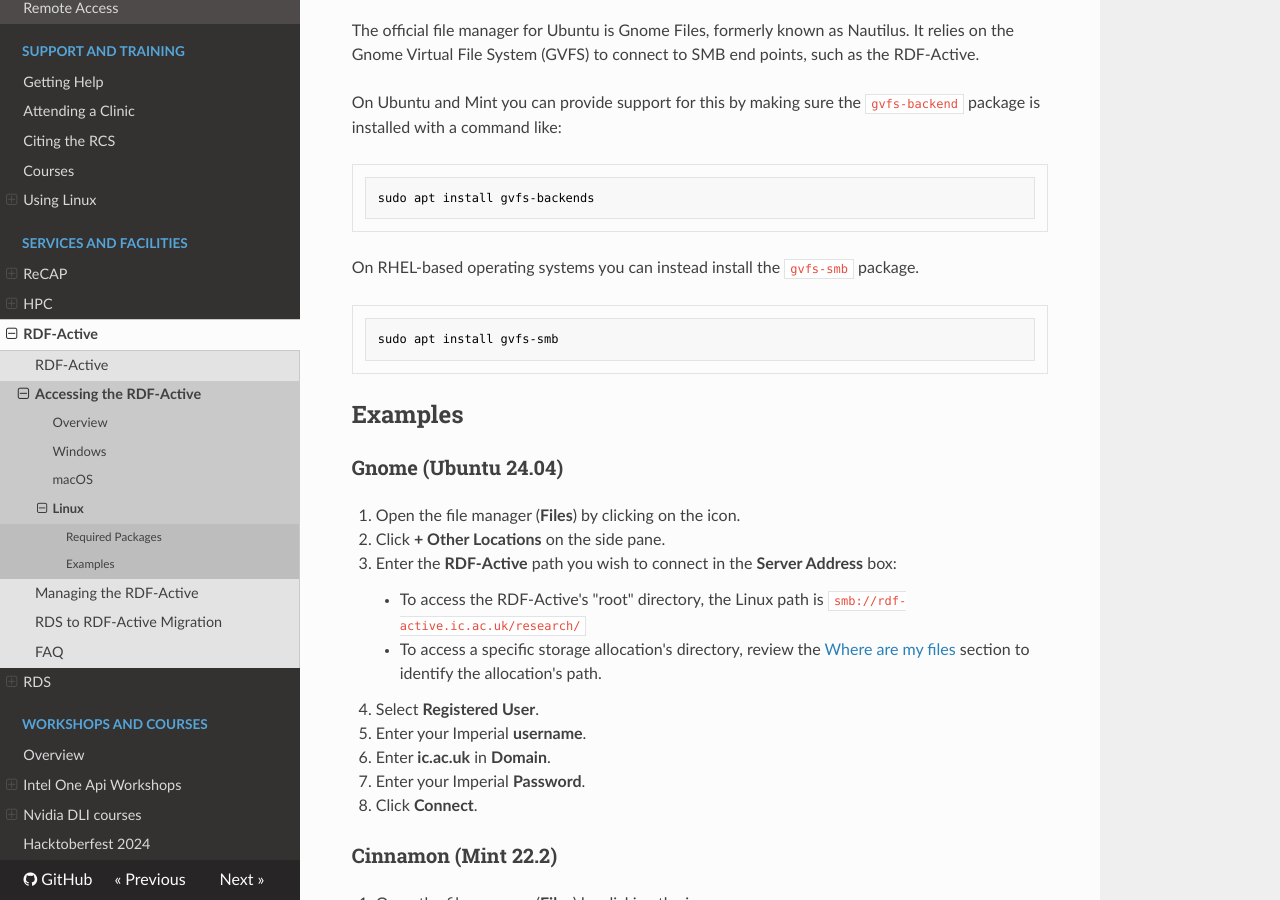
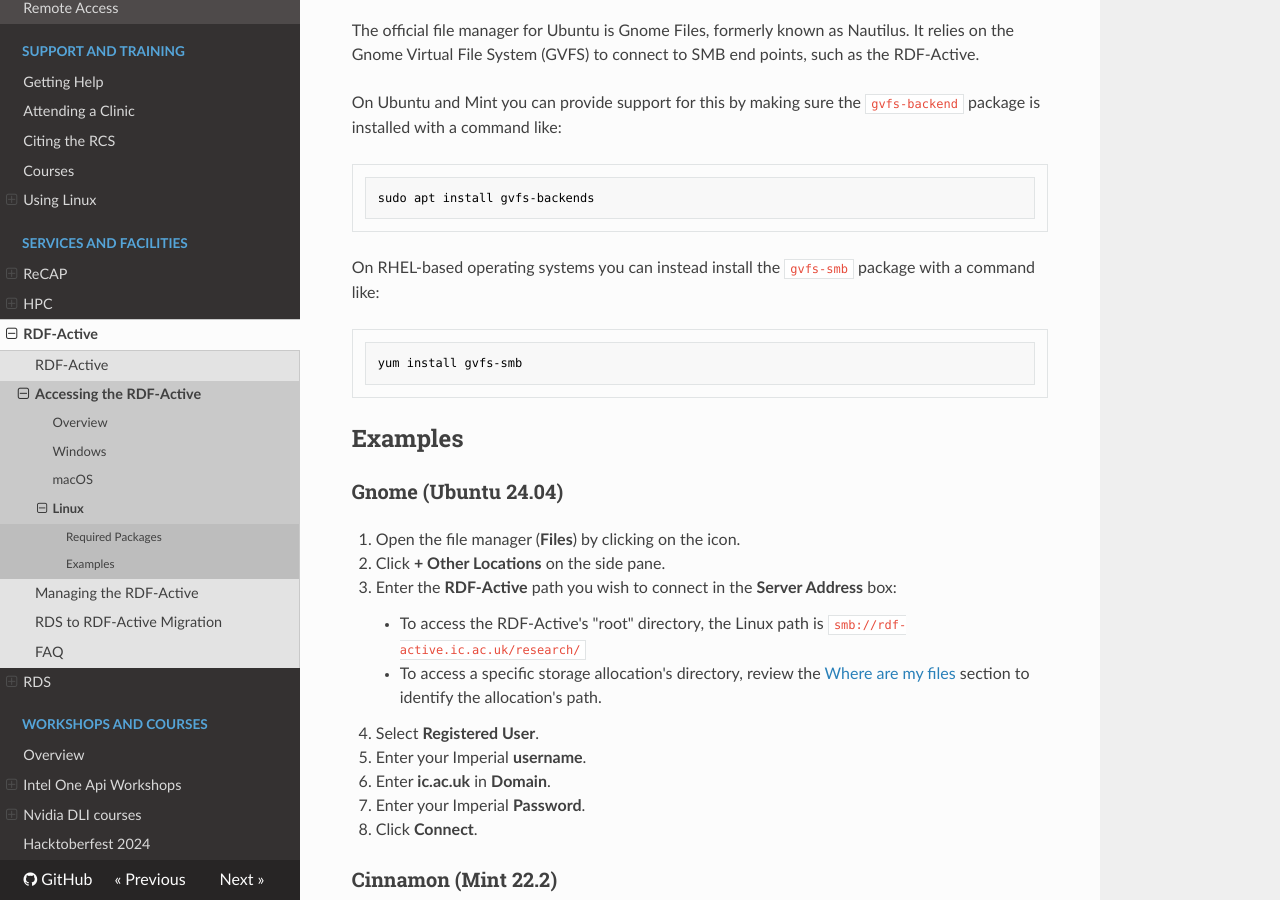
Before and after one commit to ImperialCollegeLondon/icl-rcs-user-guide, an MkDocs documentation site: the page built from docs/rdfactive/access/linux.md, in a window 1280 px wide and 900 px high, scrolled down 847 px. Built offline with MkDocs 1.6.1, drawn with Linux system fonts in a browser that asks for light colours; nearby versions of some CDN libraries.

Commit message:
feat(misc)

````diff
--- a/docs/rdfactive/access/linux.md
+++ b/docs/rdfactive/access/linux.md
@@ -28,10 +28,10 @@ On Ubuntu and Mint you can provide support for this by making sure the `gvfs-bac
 sudo apt install gvfs-backends
 ```
 
-On RHEL-based operating systems you can instead install the `gvfs-smb` package.
+On RHEL-based operating systems you can instead install the `gvfs-smb` package with a command like:
 
 ```
-sudo apt install gvfs-smb
+yum install gvfs-smb
 ```
 
 ## Examples
````
Also changed, not shown: docs/recap/research-groups.md (+1 -1 lines).
